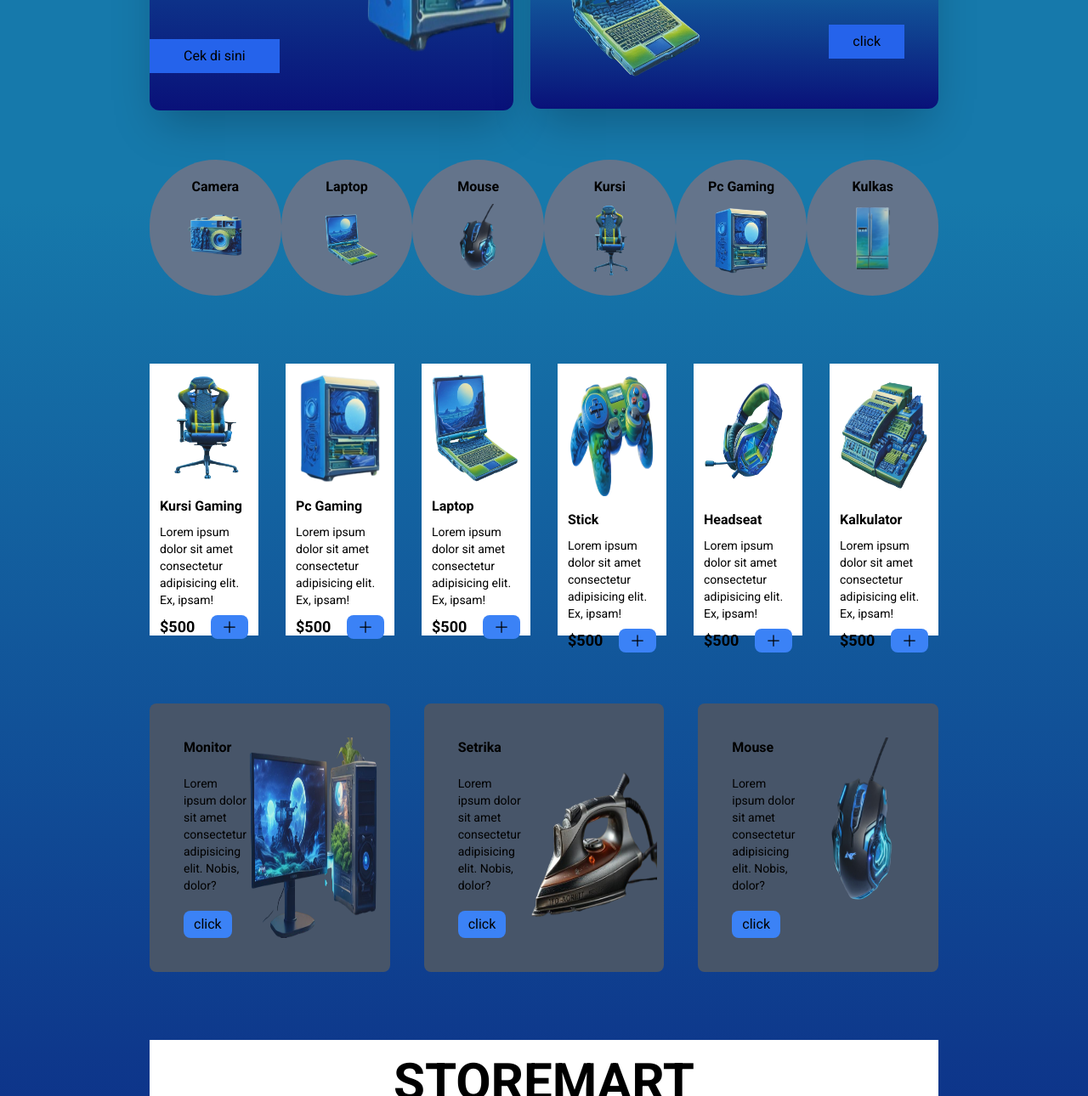
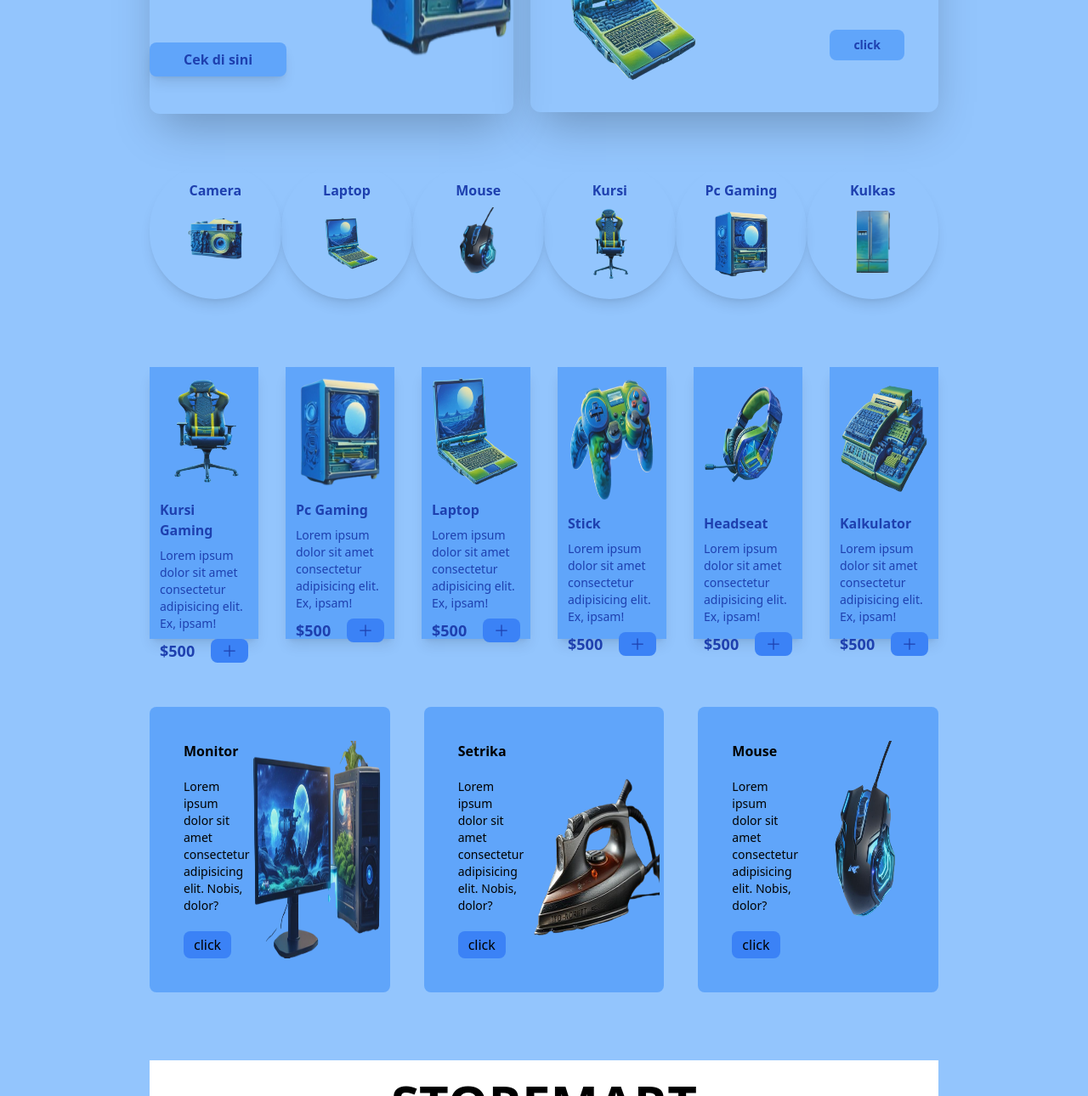
Before and after one commit to atmr03/web-tailwind, a website: page index.html in a window 1280 px wide. Shown: the part 630-1920 px from the top of the page at 85% size. Drawn offline with Linux system fonts and the light colour scheme.

Commit message:
kedua belas

```diff
--- a/index.html
+++ b/index.html
@@ -12,17 +12,17 @@
     <link rel="stylesheet" href="dis/output.css" />
     <title>Document</title>
   </head>
-  <body class="p-44 pt-10 font-custom bg-gradient">
+  <body class="p-44 pt-10 font-custo bg-blue-300">
     <!-- ini navbar -->
     <nav class="flex justify-between items-center pb-10">
-      <h1 class="font-bold">StoreMart</h1>
+      <h1 class="font-bold text-blue-800">StoreMart</h1>
       <div class="flex items-center gap-1">
         <input
           type="text"
           placeholder="Search......"
-          class="p-2 pl-4 w-[500px] rounded-xl"
+          class="p-2 pl-4 w-[500px] rounded-xl shadow-xl bg-blue-300 placeholder:text-blue-800 text-lg"
         />
-        <button class="bg-white p-2 rounded-xl mr-7">
+        <button class="bg-blue-300 p-2 rounded-xl mr-7 shadow-xl">
           <svg
             xmlns="http://www.w3.org/2000/svg"
             fill="none"
@@ -97,13 +97,17 @@
     <!-- ini header -->
     <header>
       <div class="flex gap-5">
-        <div class="h-[40em] w-[70em] rounded-xl shadow-2xl bg-gradient">
+        <div class="h-[40em] w-[70em] rounded-xl shadow-2xl">
           <div class="flex justify-around items-center mt-32">
-            <div>
+            <div class="text-blue-800">
               <h1 class="text-3xl my-7">Kamu Cari PC Gaming ? Disini Saja</h1>
               <h2 class="text-5xl my-7">Dijamin Dapat</h2>
               <h1 class="text-3xl my-7">Bebas Ongkir 100%</h1>
-              <button class="bg-blue-600 px-10 py-2 my-10">Cek di sini</button>
+              <button
+                class="bg-blue-400 px-10 py-2 my-10 shadow-lg font-semibold rounded-lg"
+              >
+                Cek di sini
+              </button>
             </div>
             <div>
               <img class="w-80 h-96" src="img/pc.png" alt="" />
@@ -112,7 +116,7 @@
         </div>
         <div>
           <div
-            class="flex justify-around p-10 bg-gradient items-center h-[19.3em] w-[30em] rounded-xl mb-5 shadow-2xl"
+            class="flex justify-around p-10 items-center h-[19.3em] w-[30em] rounded-xl mb-5 shadow-2xl text-blue-800"
           >
             <div>
               <h1 class="text-2xl font-bold">Camera</h1>
@@ -120,14 +124,18 @@
                 Lorem ipsum dolor sit amet consectetur adipisicing elit.
                 Dolores, maxime.
               </h2>
-              <button class="bg-blue-600 tent-sm px-7 py-2 mt-10">Beli</button>
+              <button
+                class="bg-blue-400 font-semibold rounded-lg text-sm px-7 py-2 mt-10"
+              >
+                Beli
+              </button>
             </div>
             <div>
               <img class="w-80 h-64" src="img/camera.png" alt="gambar" />
             </div>
           </div>
           <div
-            class="flex justify-around flex-row-reverse gap-10 p-10 bg-gradient items-center h-[19.3em] w-[30em] rounded-xl mb-5 shadow-2xl"
+            class="flex justify-around flex-row-reverse gap-10 p-10 items-center h-[19.3em] w-[30em] rounded-xl mb-5 shadow-2xl text-blue-800"
           >
             <div class="text-right">
               <h1 class="text-2xl font-bold">Laptop</h1>
@@ -135,7 +143,11 @@
                 Lorem ipsum dolor sit amet consectetur adipisicing elit.
                 Dolores, maxime.
               </h2>
-              <button class="bg-blue-600 tent-sm px-7 py-2 mt-10">click</button>
+              <button
+                class="bg-blue-400 font-semibold rounded-lg text-sm px-7 py-2 mt-10"
+              >
+                click
+              </button>
             </div>
             <div>
               <img class="w-96 h-60" src="img/laptop.png" alt="gambar" />
@@ -143,38 +155,38 @@
           </div>
         </div>
       </div>
-      <div class="flex justify-around mt-10 text-center">
-        <div class="w-[10rem] h-[10rem] bg-slate-500 rounded-full pt-5">
+      <div class="flex justify-around mt-10 text-center text-blue-800">
+        <div class="w-[10rem] h-[10rem shadow-lg rounded-full pt-5">
           <h1 class="font-bold mb-5">Camera</h1>
           <div class="flex justify-center">
             <img class="w-16" src="img/camera.png" alt="" />
           </div>
         </div>
-        <div class="w-[10rem] h-[10rem] bg-slate-500 rounded-full pt-5">
+        <div class="w-[10rem] h-[10rem] shadow-lg rounded-full pt-5">
           <h1 class="font-bold mb-5">Laptop</h1>
           <div class="flex justify-center">
             <img class="w-16 ml-3" src="img/laptop.png" alt="" />
           </div>
         </div>
-        <div class="w-[10rem] h-[10rem] bg-slate-500 rounded-full pt-5">
+        <div class="w-[10rem] h-[10rem] shadow-lg rounded-full pt-5">
           <h1 class="font-bold mb-2">Mouse</h1>
           <div class="flex justify-center">
             <img class="w-24" src="img/mouse.png" alt="" />
           </div>
         </div>
-        <div class="w-[10rem] h-[10rem] bg-slate-500 rounded-full pt-5">
+        <div class="w-[10rem] h-[10rem] shadow-lg rounded-full pt-5">
           <h1 class="font-bold mb-2">Kursi</h1>
           <div class="flex justify-center">
             <img class="w-14" src="img/kursi.png" alt="" />
           </div>
         </div>
-        <div class="w-[10rem] h-[10rem] bg-slate-500 rounded-full pt-5">
+        <div class="w-[10rem] h-[10rem] shadow-lg rounded-full pt-5">
           <h1 class="font-bold mb-3">Pc Gaming</h1>
           <div class="flex justify-center">
             <img class="w-16" src="img/pc.png" alt="" />
           </div>
         </div>
-        <div class="w-[10rem] h-[10rem] bg-slate-500 rounded-full pt-5">
+        <div class="w-[10rem] h-[10rem] shadow-lg rounded-full pt-5">
           <h1 class="font-bold mb-3">Kulkas</h1>
           <div class="flex justify-center">
             <img class="w-10" src="img/kulkas.png" alt="" />
@@ -186,8 +198,8 @@
     <!-- bg-[url('/gambar.jpg')] bg-cover -->
     <!-- content one star-->
     <section class="mt-20">
-      <div class="flex gap-8">
-        <div class="bg-white w-60 h-80 p-3">
+      <div class="flex gap-8 text-blue-800">
+        <div class="bg-blue-400 w-60 h-80 p-3 shadow-lg">
           <div class="flex justify-center">
             <img class="w-28 h-32" src="img/kursi.png" alt="gambar" />
           </div>
@@ -215,7 +227,7 @@
             </button>
           </div>
         </div>
-        <div class="bg-white w-60 h-80 p-3">
+        <div class="bg-blue-400 w-60 h-80 p-3 shadow-lg">
           <div class="flex justify-center">
             <img class="w-24 h-32" src="img/pc.png" alt="gambar" />
           </div>
@@ -243,7 +255,7 @@
             </button>
           </div>
         </div>
-        <div class="bg-white w-60 h-80 p-3">
+        <div class="bg-blue-400 w-60 h-80 p-3 shadow-lg">
           <div class="flex justify-center">
             <img class="w-36 h-32" src="img/laptop.png" alt="gambar" />
           </div>
@@ -271,7 +283,7 @@
             </button>
           </div>
         </div>
-        <div class="bg-white w-60 h-80 p-3">
+        <div class="bg-blue-400 w-60 h-80 p-3 shadow-lg">
           <div class="flex justify-center">
             <img class="w-32 h-36" src="img/gamepad.png" alt="gambar" />
           </div>
@@ -299,7 +311,7 @@
             </button>
           </div>
         </div>
-        <div class="bg-white w-60 h-80 p-3">
+        <div class="bg-blue-400 w-60 h-80 p-3 shadow-lg">
           <div class="flex justify-center">
             <img class="w-44 h-36 mr-5" src="img/headseat.png" alt="gambar" />
           </div>
@@ -327,7 +339,7 @@
             </button>
           </div>
         </div>
-        <div class="bg-white w-60 h-80 p-3">
+        <div class="bg-blue-400 w-60 h-80 p-3 shadow-lg">
           <div class="flex justify-center">
             <img class="w-32 h-36" src="img/mesinhitung.png" alt="gambar" />
           </div>
@@ -363,7 +375,7 @@
     <!-- content two star -->
     <section class="mt-20">
       <div class="flex gap-10">
-        <div class="flex justify-between w-[32em] bg-slate-600 p-10 rounded-lg">
+        <div class="flex justify-between w-[32em] bg-blue-400 p-10 rounded-lg">
           <div>
             <h1 class="font-bold">Monitor</h1>
             <p class="text-sm my-5">
@@ -374,7 +386,7 @@
           </div>
           <img class="w-40" src="img/pcmini.png" alt="gambar" />
         </div>
-        <div class="flex justify-between w-[32em] bg-slate-600 p-10 rounded-lg">
+        <div class="flex justify-between w-[32em] bg-blue-400 p-10 rounded-lg">
           <div>
             <h1 class="font-bold">Setrika</h1>
             <p class="text-sm my-5">
@@ -385,7 +397,7 @@
           </div>
           <img class="w-40" src="img/setrika.png" alt="gambar" />
         </div>
-        <div class="flex justify-between w-[32em] bg-slate-600 p-10 rounded-lg">
+        <div class="flex justify-between w-[32em] bg-blue-400 p-10 rounded-lg">
           <div>
             <h1 class="font-bold">Mouse</h1>
             <p class="text-sm my-5">
```
Also changed, not shown: dis/output.css.
